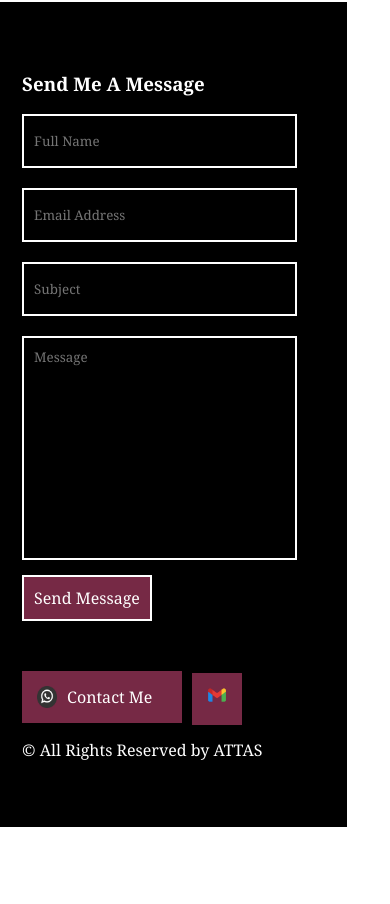
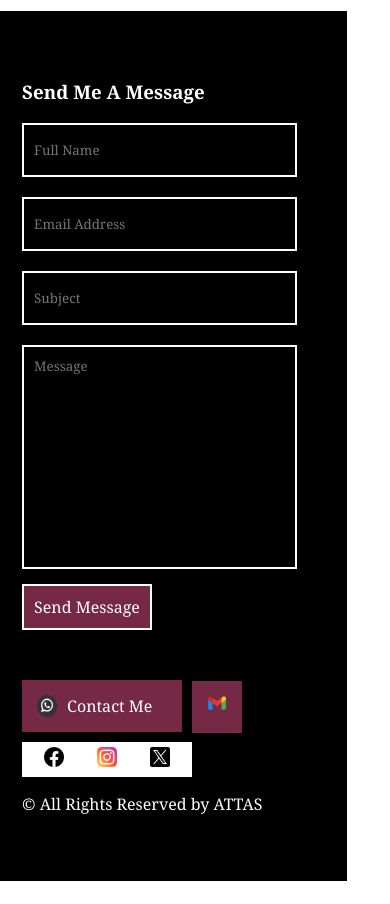
Before and after one commit to ATTAS05/Portfolio-website, a plain HTML site: page index.html in a window 390 px wide. Shown: the part 5536-6440 px from the top of the page. Drawn offline with nearby package versions, Linux system fonts and the light colour scheme.

Commit message:
socials corrected

```diff
--- a/index.html
+++ b/index.html
@@ -62,9 +62,9 @@
             data-aos-duration="1000"></div>
             <div class="socials" data-aos="zoom-in-left"
             data-aos-duration="1000">
-                <a href="https://www.facebook.com/taiye.atolagbe.18"><img src="./projectimages/facebook.png" width="20px"></a>
-                <a href="https://www.instagram.com/attastomiwa?igsh=YzljYTK1ODg3Zg=="><img src="./projectimages/instagram.png" width="20px"></a>
-                <a href="https://x.com/ATTASTOMIWA?s=09"><img src="./projectimages/twitter.png" width="20px">
+                <a href="https://www.facebook.com/taiye.atolagbe.18" target="_blank"><img src="./projectimages/facebook.png" width="20px"></a>
+                <a href="https://www.instagram.com/attastomiwa?igsh=YzljYTK1ODg3Zg==" target="_blank"><img src="./projectimages/instagram.png" width="20px"></a>
+                <a href="https://x.com/ATTASTOMIWA?s=09" target="_blank"><img src="./projectimages/twitter.png" width="20px">
                 </a>
             </div>
         </div>
@@ -186,6 +186,13 @@
     ><img src="./projectimages/gmail3.webp" width="20px" ></buttton>
                 </a>
             </span>
+            <div class="socials2" data-aos="zoom-in-left"
+            data-aos-duration="1000">
+                <a href="https://www.facebook.com/taiye.atolagbe.18" target="_blank"><img src="./projectimages/facebook.png" width="20px"></a>
+                <a href="https://www.instagram.com/attastomiwa?igsh=YzljYTK1ODg3Zg==" target="_blank"><img src="./projectimages/instagram.png" width="20px"></a>
+                <a href="https://x.com/ATTASTOMIWA?s=09" target="_blank"><img src="./projectimages/twitter.png" width="20px">
+                </a>
+            </div>
             <p id="con">&copy; All Rights Reserved by ATTAS</P>
         </div>
     </section>
--- a/login/login.css
+++ b/login/login.css
@@ -3,7 +3,7 @@ form{
     color: white;
     border-radius: 20px;
     width: 400px;
-    padding-left: 100px;
+    padding-left: 50px;
     padding-top: 50px;
     padding-bottom: 50px;
     box-shadow: 10px 10px 10px 0px rgb(66, 99, 94);
--- a/style.css
+++ b/style.css
@@ -155,6 +155,15 @@ a{
     gap: 10px;
     background-color: #762945;
     padding: 10px;
+}
+.socials2{
+    display: flex;
+    /* flex-direction: column; */
+    background-color: white;
+    width: 10rem;
+    display: none;
+    margin-top: 10px;
+    padding: 5px;
 }
 .personals{
     display: flex;
@@ -414,6 +423,11 @@ html{
     .socials{
         display: none;
     }
+    .socials2{
+        display: block;
+        display: flex;
+        justify-content: space-around;
+    }
     .logo{
         display: none;
     }
@@ -450,6 +464,7 @@ html{
         right: 11%;
         max-width: 750px;
         min-width: 275px;
+        height: auto;
     }
 
     .contact{
@@ -491,6 +506,7 @@ html{
         height: auto;
         margin-top: 50px;
         width: 275px;
+        margin-top: 7rem;
     }
     .contact{
         background: none;
@@ -505,10 +521,20 @@ html{
         color: #ECD1DC;
         margin-left: 10px;
       }
+      .socials2{
+        display: block;
+        display: flex;
+        justify-content: space-around;
+    }
 
 }
 @media(max-width: 480px) and (min-width: 320px){
     .contact{
         background: none;
     }
+    .socials2{
+        display: block;
+        display: flex;
+        justify-content: space-around;
+    }
 }
```
